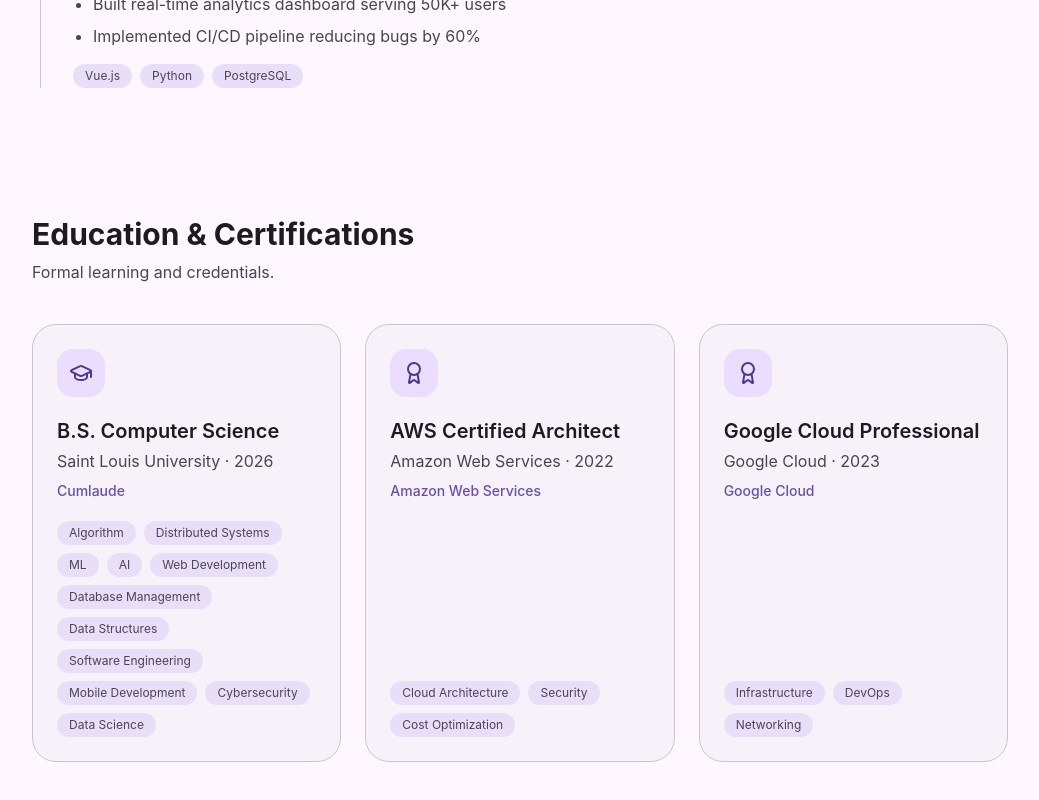
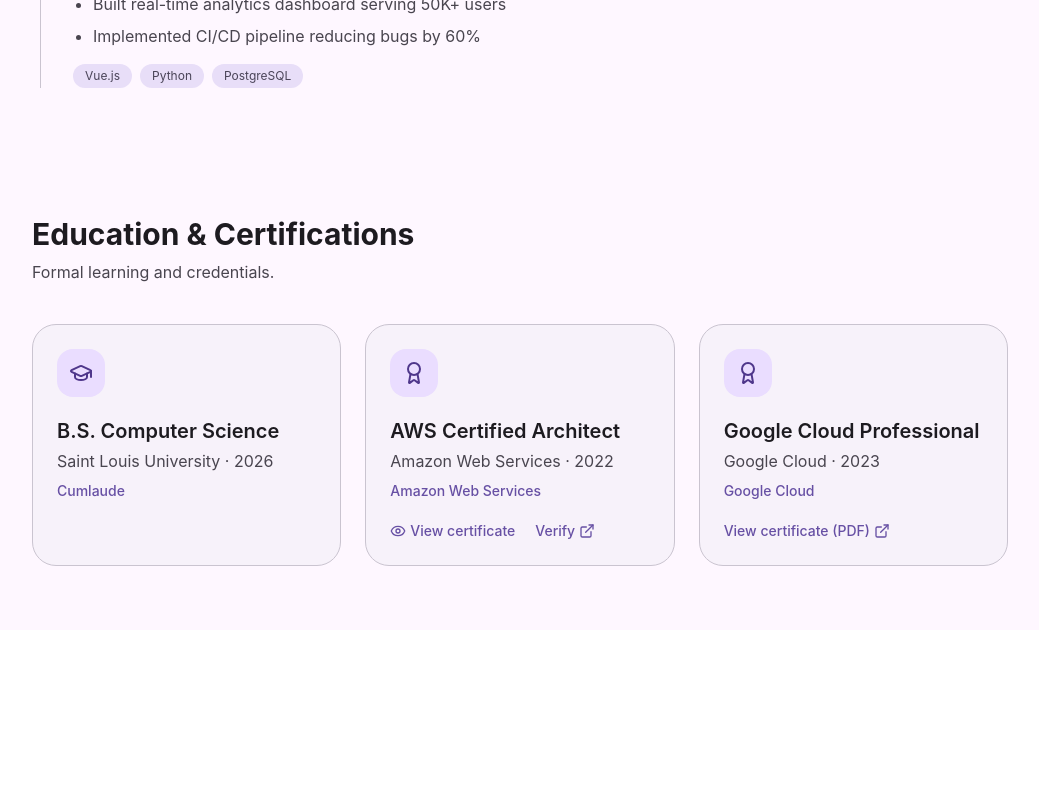
Before and after one commit to Zhecto/my-portfolio, a React (Vite) app: page / in a window 1280 px wide. Shown: the part 2186-2986 px from the top of the page, without its empty margins (120-1159 px from the left). After the commit the page ends 2816 px from the top, so only its background shows below. Built offline with nearby package versions, Linux system fonts and the light colour scheme.

Commit message:
feat: add certificate viewer and remove education tags

```diff
--- a/src/components/Education.tsx
+++ b/src/components/Education.tsx
@@ -1,7 +1,18 @@
+import { ExternalLinkIcon, EyeIcon } from 'lucide-react';
+import { useState } from 'react';
+
 import { EDUCATIONS } from '../constants';
-import { TagList } from './TagList';
+import { ImageModal } from './ImageModal';
+
+const actionClass =
+  'text-primary inline-flex items-center gap-1 text-sm font-medium hover:underline';
 
 export const Education = () => {
+  const [viewing, setViewing] = useState<{
+    src: string;
+    title: string;
+  } | null>(null);
+
   if (EDUCATIONS.length === 0) return null;
 
   return (
@@ -18,7 +29,15 @@ export const Education = () => {
 
       <div className='mt-10 grid gap-6 sm:grid-cols-2 lg:grid-cols-3'>
         {EDUCATIONS.map(
-          ({ Icon, title, academy, year, certificate, skills }) => (
+          ({
+            Icon,
+            title,
+            academy,
+            year,
+            certificate,
+            certificateFile,
+            credentialUrl,
+          }) => (
             <article
               key={title}
               className='bg-surface-container-low border-outline-variant flex flex-col rounded-3xl border p-6'
@@ -37,14 +56,58 @@ export const Education = () => {
                 {certificate}
               </p>
 
-              <TagList
-                tags={skills}
-                className='mt-auto pt-5'
-              />
+              {(certificateFile || credentialUrl) && (
+                <div className='mt-auto flex flex-wrap gap-x-5 gap-y-2 pt-5'>
+                  {certificateFile?.type === 'image' && (
+                    <button
+                      type='button'
+                      onClick={() =>
+                        setViewing({ src: certificateFile.src, title })
+                      }
+                      className={actionClass}
+                    >
+                      <EyeIcon size={16} />
+                      View certificate
+                    </button>
+                  )}
+
+                  {certificateFile?.type === 'pdf' && (
+                    <a
+                      href={certificateFile.src}
+                      target='_blank'
+                      rel='noopener noreferrer'
+                      className={actionClass}
+                    >
+                      View certificate (PDF)
+                      <ExternalLinkIcon size={16} />
+                    </a>
+                  )}
+
+                  {credentialUrl && (
+                    <a
+                      href={credentialUrl}
+                      target='_blank'
+                      rel='noopener noreferrer'
+                      className={actionClass}
+                    >
+                      Verify
+                      <ExternalLinkIcon size={16} />
+                    </a>
+                  )}
+                </div>
+              )}
             </article>
           ),
         )}
       </div>
+
+      {viewing && (
+        <ImageModal
+          src={viewing.src}
+          title={viewing.title}
+          onClose={() => setViewing(null)}
+        />
+      )}
     </section>
   );
 };
--- /dev/null
+++ b/src/components/ImageModal.tsx
@@ -0,0 +1,56 @@
+import { XIcon } from 'lucide-react';
+import { useEffect, useRef } from 'react';
+
+type ImageModalProps = {
+  src: string;
+  title: string;
+  onClose: () => void;
+};
+
+export const ImageModal = ({ src, title, onClose }: ImageModalProps) => {
+  const dialogRef = useRef<HTMLDialogElement>(null);
+
+  useEffect(() => {
+    const dialog = dialogRef.current;
+    if (dialog && !dialog.open) dialog.showModal();
+
+    document.body.style.overflow = 'hidden';
+    return () => {
+      document.body.style.overflow = '';
+    };
+  }, []);
+
+  const close = () => dialogRef.current?.close();
+
+  return (
+    <dialog
+      ref={dialogRef}
+      aria-label={title}
+      onClose={onClose}
+      onClick={(event) => {
+        if (event.target === event.currentTarget) close();
+      }}
+      className='bg-surface-container text-on-surface m-auto max-h-[90vh] w-[calc(100%-2rem)] max-w-4xl overflow-auto rounded-3xl p-0 backdrop:bg-black/70'
+    >
+      <div className='p-4'>
+        <div className='mb-3 flex items-center justify-between gap-4'>
+          <h3 className='text-lg font-semibold'>{title}</h3>
+          <button
+            type='button'
+            onClick={close}
+            aria-label='Close certificate'
+            className='text-on-surface-variant hover:bg-surface-container-high rounded-full p-2 transition-colors'
+          >
+            <XIcon size={20} />
+          </button>
+        </div>
+
+        <img
+          src={src}
+          alt={`${title} certificate`}
+          className='mx-auto max-h-[75vh] w-auto max-w-full rounded-xl'
+        />
+      </div>
+    </dialog>
+  );
+};
--- a/src/constants/index.ts
+++ b/src/constants/index.ts
@@ -154,7 +154,6 @@ export const EDUCATIONS: EducationItem[] = [
     year: '2026',
     certificate: 'Cumlaude',
     Icon: GraduationCapIcon,
-    skills: ['Algorithm', 'Distributed Systems', 'ML', 'AI', 'Web Development', 'Database Management', 'Data Structures', 'Software Engineering', 'Mobile Development', 'Cybersecurity', 'Data Science'],
   },
   {
     title: 'AWS Certified Architect',
@@ -162,7 +161,11 @@ export const EDUCATIONS: EducationItem[] = [
     year: '2022',
     certificate: 'Amazon Web Services',
     Icon: AwardIcon,
-    skills: ['Cloud Architecture', 'Security', 'Cost Optimization'],
+    certificateFile: {
+      src: placeholder(1600, 1130, 'AWS certificate', '#FFE8D6'),
+      type: 'image',
+    },
+    credentialUrl: 'https://example.com/verify',
   },
   {
     title: 'Google Cloud Professional',
@@ -170,7 +173,10 @@ export const EDUCATIONS: EducationItem[] = [
     year: '2023',
     certificate: 'Google Cloud',
     Icon: AwardIcon,
-    skills: ['Infrastructure', 'DevOps', 'Networking'],
+    certificateFile: {
+      src: '/certificates/sample.pdf',
+      type: 'pdf',
+    },
   },
 ];
 
--- a/src/types/index.ts
+++ b/src/types/index.ts
@@ -31,11 +31,17 @@ export interface ExperienceItem {
   skills: string[];
 }
 
+export interface CertificateFile {
+  src: string;
+  type: 'image' | 'pdf';
+}
+
 export interface EducationItem {
   title: string;
   academy: string;
   year: string;
   certificate: string;
   Icon: LucideIcon;
-  skills: string[];
+  certificateFile?: CertificateFile;
+  credentialUrl?: string;
 }
```
